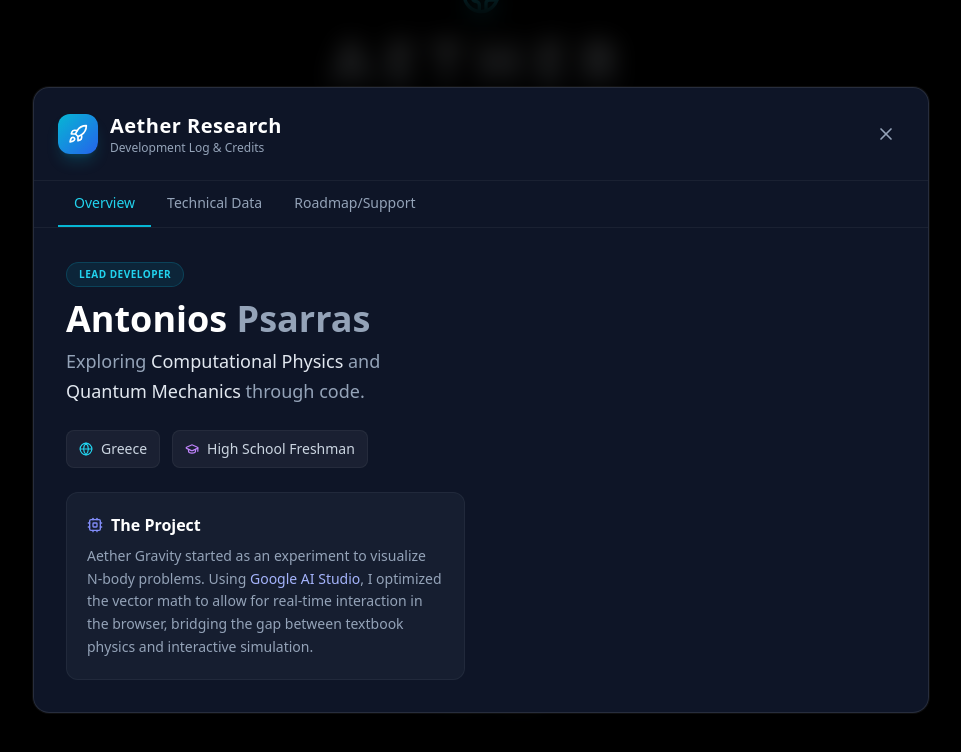
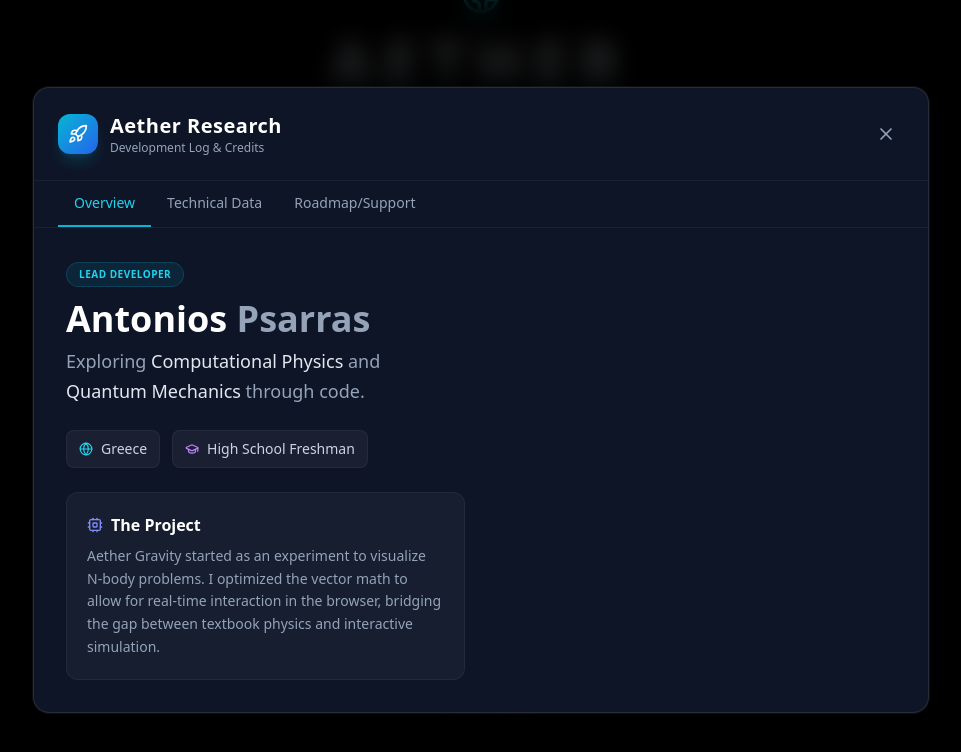
Before and after one commit to AntonisPsarras/Aether-Gravity, a React (Vite) app: page / in a window 1280 px wide. Both pictures are taken after a click on the button "Credits & Support". Shown: the top 752 px of the page, without its empty margins (159-1120 px from the left). Built offline with nearby package versions, Linux system fonts and the light colour scheme.

Commit message:
Imrpoved README and other files

```diff
--- a/components/PortfolioPanel.tsx
+++ b/components/PortfolioPanel.tsx
@@ -63,7 +63,7 @@ const PortfolioPanel: React.FC<{ onClose: () => void }> = ({ onClose }) => {
                                 <div className="bg-slate-800/50 p-5 rounded-xl border border-white/5">
                                     <h3 className="font-bold text-white mb-2 flex items-center gap-2"><Cpu size={16} className="text-indigo-400" /> The Project</h3>
                                     <p className="text-sm text-slate-400 leading-relaxed">
-                                        Aether Gravity started as an experiment to visualize N-body problems. Using <span className="text-indigo-300">Google AI Studio</span>, I optimized the vector math to allow for real-time interaction in the browser, bridging the gap between textbook physics and interactive simulation.
+                                        Aether Gravity started as an experiment to visualize N-body problems. I optimized the vector math to allow for real-time interaction in the browser, bridging the gap between textbook physics and interactive simulation.
                                     </p>
                                 </div>
                             </div>
--- a/vite.config.ts
+++ b/vite.config.ts
@@ -10,10 +10,6 @@ export default defineConfig(({ mode }) => {
       host: '0.0.0.0',
     },
     plugins: [react()],
-      define: {
-        'process.env.API_KEY': JSON.stringify(env.GEMINI_API_KEY),
-        'process.env.GEMINI_API_KEY': JSON.stringify(env.GEMINI_API_KEY)
-      },
     resolve: {
       alias: {
         '@': path.resolve(__dirname, '.'),
```
Also changed, not shown: 1 other file (tests, documents, lock files or other folders). Lines whose indentation alone changed are shown as unchanged.
